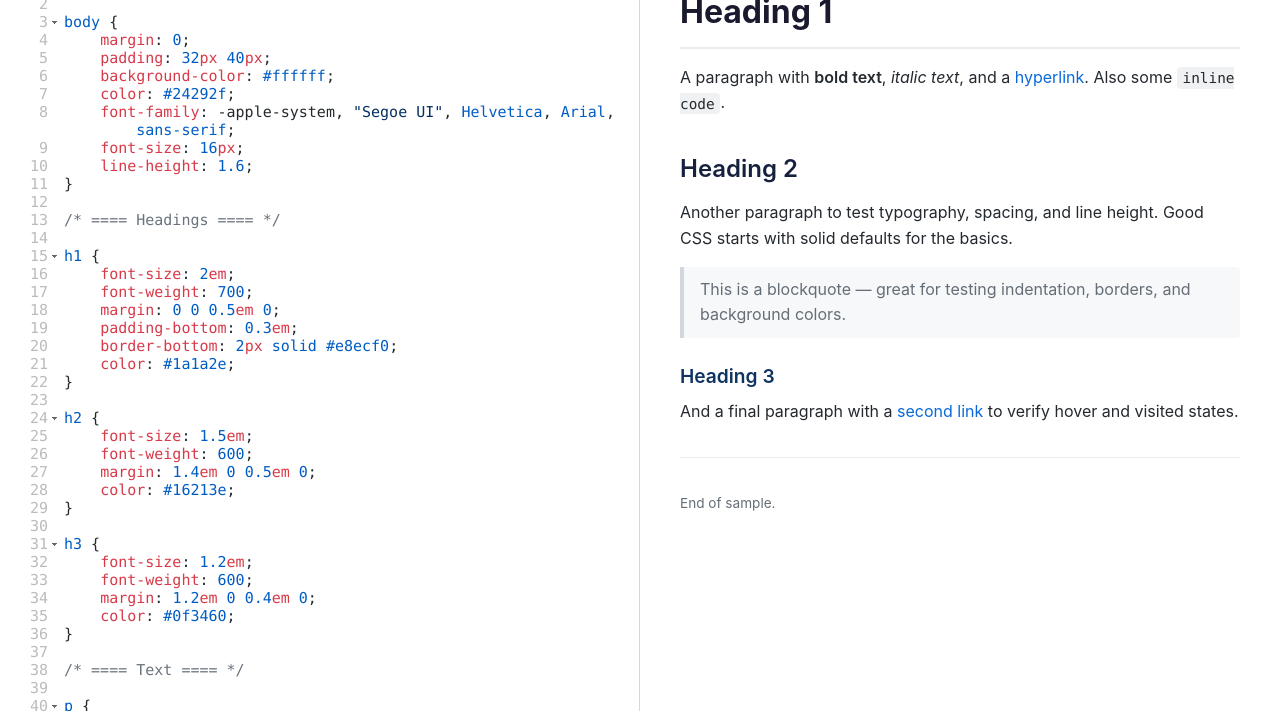
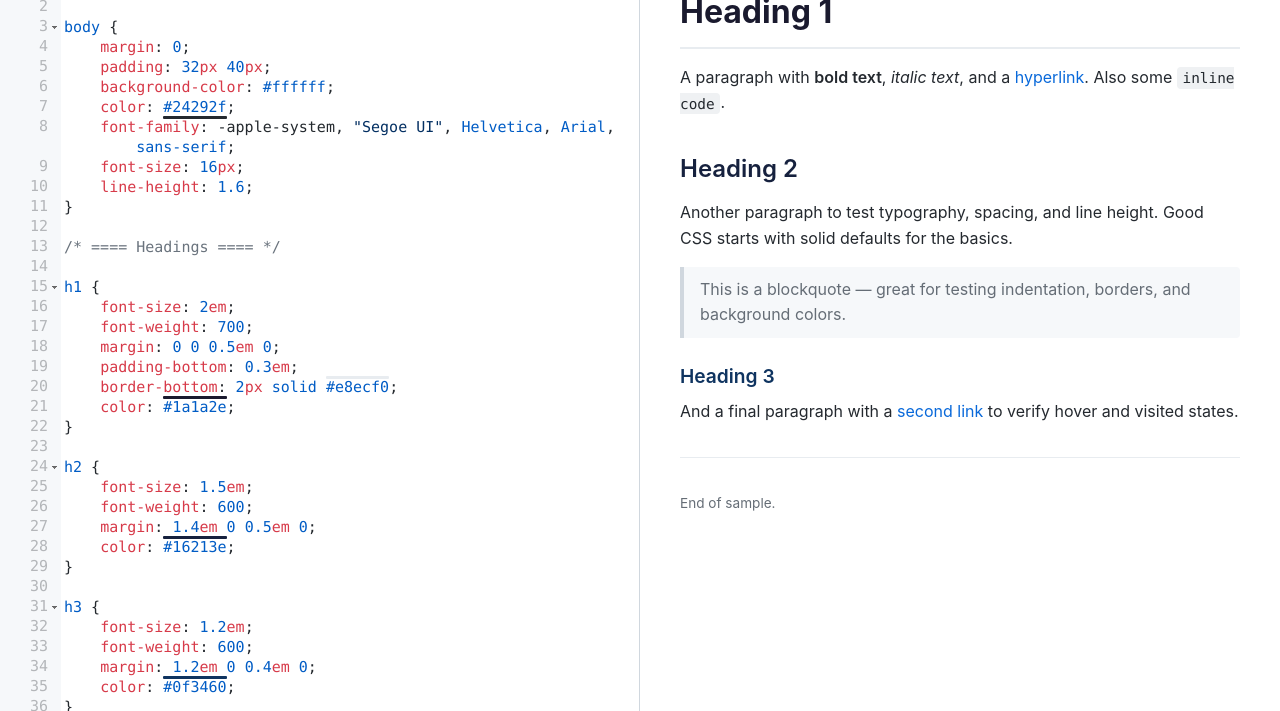
Before and after one commit to arakel2/css-editor, a plain HTML site: page index.html in a window 1280 px wide. Shown: the part 89-800 px from the top of the page. Drawn offline with Linux system fonts and the light colour scheme.

Commit message:
feat: add inline color preview for CSS editor
Highlight CSS color values (HEX, RGB, RGBA, HSL, HSLA, named colors)
with colored swatches or underlines using ACE's dynamic marker API.

```diff
--- /dev/null
+++ b/ace/ace-color-preview.js
@@ -0,0 +1,327 @@
+/**
+ * ace-color-preview.js
+ * ====================
+ * Inline color preview for the ACE editor (CSS mode).
+ *
+ * Renders color swatches or colored underlines next to CSS color values
+ * (HEX, RGB, RGBA, HSL, HSLA, named colors) using ACE's dynamic marker API.
+ *
+ * Supported styles:
+ *   - "swatch"    : colored square before the color value
+ *   - "underline" : colored line below the color value
+ *
+ * Usage:
+ *   const editor = ace.edit("editor");
+ *   editor.session.setMode("ace/mode/css");
+ *   installColorPreviews(editor, { style: "swatch" });
+ *
+ * Requires: ACE editor (https://ace.c9.io)
+ *
+ * Part of css-editor – https://github.com/arakel2/css-editor
+ *
+ * @license MIT
+ * @version 1.0.0
+ * @author  Andreas Keller (arakel2)
+ */
+
+function installColorPreviews(editor, opts = {}) {
+    const style = opts.style || "underline";
+    const underlineHeight = opts.underlineHeight || 3;
+
+    // ── 1. Named CSS Colors ──────────────────────────────────────────────
+    const NAMED_COLORS = [
+        "aliceblue",
+        "antiquewhite",
+        "aqua",
+        "aquamarine",
+        "azure",
+        "beige",
+        "bisque",
+        "black",
+        "blanchedalmond",
+        "blue",
+        "blueviolet",
+        "brown",
+        "burlywood",
+        "cadetblue",
+        "chartreuse",
+        "chocolate",
+        "coral",
+        "cornflowerblue",
+        "cornsilk",
+        "crimson",
+        "cyan",
+        "darkblue",
+        "darkcyan",
+        "darkgoldenrod",
+        "darkgray",
+        "darkgreen",
+        "darkgrey",
+        "darkkhaki",
+        "darkmagenta",
+        "darkolivegreen",
+        "darkorange",
+        "darkorchid",
+        "darkred",
+        "darksalmon",
+        "darkseagreen",
+        "darkslateblue",
+        "darkslategray",
+        "darkslategrey",
+        "darkturquoise",
+        "darkviolet",
+        "deeppink",
+        "deepskyblue",
+        "dimgray",
+        "dimgrey",
+        "dodgerblue",
+        "firebrick",
+        "floralwhite",
+        "forestgreen",
+        "fuchsia",
+        "gainsboro",
+        "ghostwhite",
+        "gold",
+        "goldenrod",
+        "gray",
+        "green",
+        "greenyellow",
+        "grey",
+        "honeydew",
+        "hotpink",
+        "indianred",
+        "indigo",
+        "ivory",
+        "khaki",
+        "lavender",
+        "lavenderblush",
+        "lawngreen",
+        "lemonchiffon",
+        "lightblue",
+        "lightcoral",
+        "lightcyan",
+        "lightgoldenrodyellow",
+        "lightgray",
+        "lightgreen",
+        "lightgrey",
+        "lightpink",
+        "lightsalmon",
+        "lightseagreen",
+        "lightskyblue",
+        "lightslategray",
+        "lightslategrey",
+        "lightsteelblue",
+        "lightyellow",
+        "lime",
+        "limegreen",
+        "linen",
+        "magenta",
+        "maroon",
+        "mediumaquamarine",
+        "mediumblue",
+        "mediumorchid",
+        "mediumpurple",
+        "mediumseagreen",
+        "mediumslateblue",
+        "mediumspringgreen",
+        "mediumturquoise",
+        "mediumvioletred",
+        "midnightblue",
+        "mintcream",
+        "mistyrose",
+        "moccasin",
+        "navajowhite",
+        "navy",
+        "oldlace",
+        "olive",
+        "olivedrab",
+        "orange",
+        "orangered",
+        "orchid",
+        "palegoldenrod",
+        "palegreen",
+        "paleturquoise",
+        "palevioletred",
+        "papayawhip",
+        "peachpuff",
+        "peru",
+        "pink",
+        "plum",
+        "powderblue",
+        "purple",
+        "rebeccapurple",
+        "red",
+        "rosybrown",
+        "royalblue",
+        "saddlebrown",
+        "salmon",
+        "sandybrown",
+        "seagreen",
+        "seashell",
+        "sienna",
+        "silver",
+        "skyblue",
+        "slateblue",
+        "slategray",
+        "slategrey",
+        "snow",
+        "springgreen",
+        "steelblue",
+        "tan",
+        "teal",
+        "thistle",
+        "tomato",
+        "turquoise",
+        "violet",
+        "wheat",
+        "white",
+        "whitesmoke",
+        "yellow",
+        "yellowgreen",
+    ];
+
+    // ── 2. Regex Patterns ────────────────────────────────────────────────
+    const HEX_RE = /#(?:[0-9a-f]{3,4}){1,2}\b/gi;
+    const RGB_RE =
+        /rgba?\(\s*[\d.]+%?\s*[,\s/]\s*[\d.]+%?\s*[,\s/]\s*[\d.]+%?\s*(?:[,\s/]\s*[\d.]+%?\s*)?\)/gi;
+    const HSL_RE =
+        /hsla?\(\s*[\d.]+(?:deg|rad|turn)?\s*[,\s/]\s*[\d.]+%\s*[,\s/]\s*[\d.]+%\s*(?:[,\s/]\s*[\d.]+%?\s*)?\)/gi;
+    const NAMED_RE = new RegExp("\\b(" + NAMED_COLORS.join("|") + ")\\b", "gi");
+
+    // ── 3. Color Resolution via Canvas ───────────────────────────────────
+    const _canvas = document.createElement("canvas");
+    _canvas.width = _canvas.height = 1;
+    const _ctx = _canvas.getContext("2d");
+
+    /** Returns resolved hex like "#rrggbb" or null */
+    function resolveColor(raw) {
+        _ctx.clearRect(0, 0, 1, 1);
+        _ctx.fillStyle = "#000000"; // reset
+        _ctx.fillStyle = raw; // apply candidate
+        const resolved = _ctx.fillStyle; // browser normalizes
+        if (
+            resolved === "#000000" && raw.trim().toLowerCase() !== "black" &&
+            raw.trim().toLowerCase() !== "#000" &&
+            raw.trim().toLowerCase() !== "#000000"
+        ) {
+            // Browser couldn't parse → kept default black
+            // Double-check: try with a different reset
+            _ctx.fillStyle = "#ffffff";
+            _ctx.fillStyle = raw;
+            if (_ctx.fillStyle === "#ffffff") return null; // truly invalid
+        }
+        return _ctx.fillStyle; // "#rrggbb" or "rgba(…)"
+    }
+
+    // ── 4. Find Colors in a Line ─────────────────────────────────────────
+    function findColorsInLine(text) {
+        const results = [];
+        const seen = new Set(); // avoid overlapping matches
+
+        function collect(regex, line) {
+            regex.lastIndex = 0;
+            let m;
+            while ((m = regex.exec(line)) !== null) {
+                const start = m.index;
+                const end = start + m[0].length;
+                const key = `${start}:${end}`;
+                if (seen.has(key)) continue;
+                const resolved = resolveColor(m[0]);
+                if (!resolved) continue;
+                seen.add(key);
+                results.push({ start, end, raw: m[0], color: resolved });
+            }
+        }
+
+        collect(HEX_RE, text);
+        collect(RGB_RE, text);
+        collect(HSL_RE, text);
+        collect(NAMED_RE, text);
+
+        return results;
+    }
+
+    // ── 5. Dynamic Marker ────────────────────────────────────────────────
+    const marker = {
+        id: null,
+
+        update(_html, markerLayer, session, config) {
+            const firstRow = config.firstRow;
+            const lastRow = config.lastRow;
+            const charW = config.characterWidth;
+            const lineH = config.lineHeight;
+            const padding = markerLayer.$padding || 0;
+
+            for (let row = firstRow; row <= lastRow; row++) {
+                const line = session.getLine(row);
+                if (!line) continue;
+
+                const colors = findColorsInLine(line);
+                if (!colors.length) continue;
+
+                for (const c of colors) {
+                    const screenStart = session.documentToScreenColumn(
+                        row,
+                        c.start,
+                    );
+                    const screenEnd = session.documentToScreenColumn(
+                        row,
+                        c.end,
+                    );
+                    const top = markerLayer.$getTop(row, config);
+                    const left = padding + screenStart * charW;
+                    const width = (screenEnd - screenStart) * charW;
+
+                    if (style === "swatch") {
+                        // Limit size to max. 1 charakter width
+                        const size = Math.round(
+                            Math.min(lineH * 0.6, charW * 0.85),
+                        );
+                        const gap = Math.round(charW * 0.2); // Distance to value
+                        const topOff = top + Math.round((lineH - size) / 2);
+                        const leftPos = Math.max(padding, left - size - gap);
+
+                        markerLayer.elt(
+                            "ace_color_preview ace_color_swatch",
+                            `position:absolute;` +
+                                `top:${topOff}px;left:${leftPos}px;` +
+                                `width:${size}px;height:${size}px;` +
+                                `background:${c.color};` +
+                                `outline:1px solid rgba(128,128,128,0.45);` +
+                                `border-radius:2px;` +
+                                `pointer-events:none;z-index:5;`,
+                        );
+                    } else {
+                        // ── Underline  ──────────────────────────────
+                        const ulGap = Math.round(lineH * 0.01); // Gap Text → Line
+                        markerLayer.elt(
+                            "ace_color_preview ace_color_underline",
+                            `position:absolute;` +
+                                `top:${
+                                    top + lineH - 1 + ulGap
+                                }px;left:${left}px;` +
+                                `width:${width}px;height:${underlineHeight}px;` +
+                                `background:${c.color};` +
+                                `border-radius:1px;` +
+                                `pointer-events:none;z-index:3;`,
+                        );
+                    }
+                }
+            }
+        },
+    };
+
+    editor.session.addDynamicMarker(marker, false);
+
+    // ── 6. Force Repaint on Change ───────────────────────────────────────
+    editor.session.on("change", () => {
+        editor.renderer.updateFull();
+    });
+
+    // Return handle to allow removal later
+    return {
+        remove() {
+            editor.session.removeMarker(marker.id);
+        },
+    };
+}
--- a/index.html
+++ b/index.html
@@ -479,6 +479,10 @@
         }
 
         /* ===== ACE ===== */
+        .ace_gutter {
+            background-color: #f6f8fa !important;
+        }
+
         .ace_search {
             background-color: #f6f8fa;
         }
@@ -638,6 +642,7 @@
     <script src="ace/ace.js"></script>
     <script src="ace/mode-css.js"></script>
     <script src="ace/ext-language_tools.js"></script>
+    <script src="ace/ace-color-preview.js"></script>
 
     <!-- ===== Samples (each file registers into window.CSS_SAMPLES) ===== -->
     <script src="samples/sample1.js"></script>
@@ -691,8 +696,11 @@
             const editor = ace.edit('editor');
             editor.setTheme('ace/theme/github_light_default');
             editor.session.setMode('ace/mode/css');
+            editor.container.style.lineHeight = "1.3";
+            installColorPreviews(editor, { style: "underline", underlineHeight: 3 });
+
             editor.setOptions({
-                fontSize: 15,
+                fontSize: 15,  // DEFAULT FONTSIZE for Editor
                 showPrintMargin: false,
                 enableBasicAutocompletion: true,
                 enableLiveAutocompletion: true,
@@ -709,6 +717,30 @@
                 },
                 readOnly: false
             });
+
+            editor.commands.addCommands([
+                {
+                    name: "increaseFontSize",
+                    bindKey: { win: "Ctrl-Alt-+", mac: "Cmd-Alt-+" },
+                    exec: function (editor) {
+                        editor.setFontSize(editor.getFontSize() + 1);
+                    }
+                },
+                {
+                    name: "decreaseFontSize",
+                    bindKey: { win: "Ctrl-Alt--", mac: "Cmd-Alt--" },
+                    exec: function (editor) {
+                        editor.setFontSize(Math.max(8, editor.getFontSize() - 1));
+                    }
+                },
+                {
+                    name: "resetFontSize",
+                    bindKey: { win: "Ctrl-Alt-R", mac: "Cmd-Alt-R" },
+                    exec: function (editor) {
+                        editor.setFontSize(15); // Default fontsize
+                    }
+                }
+            ]);
 
             // ---- State ----
             let currentFileName = 'style.css';
```
